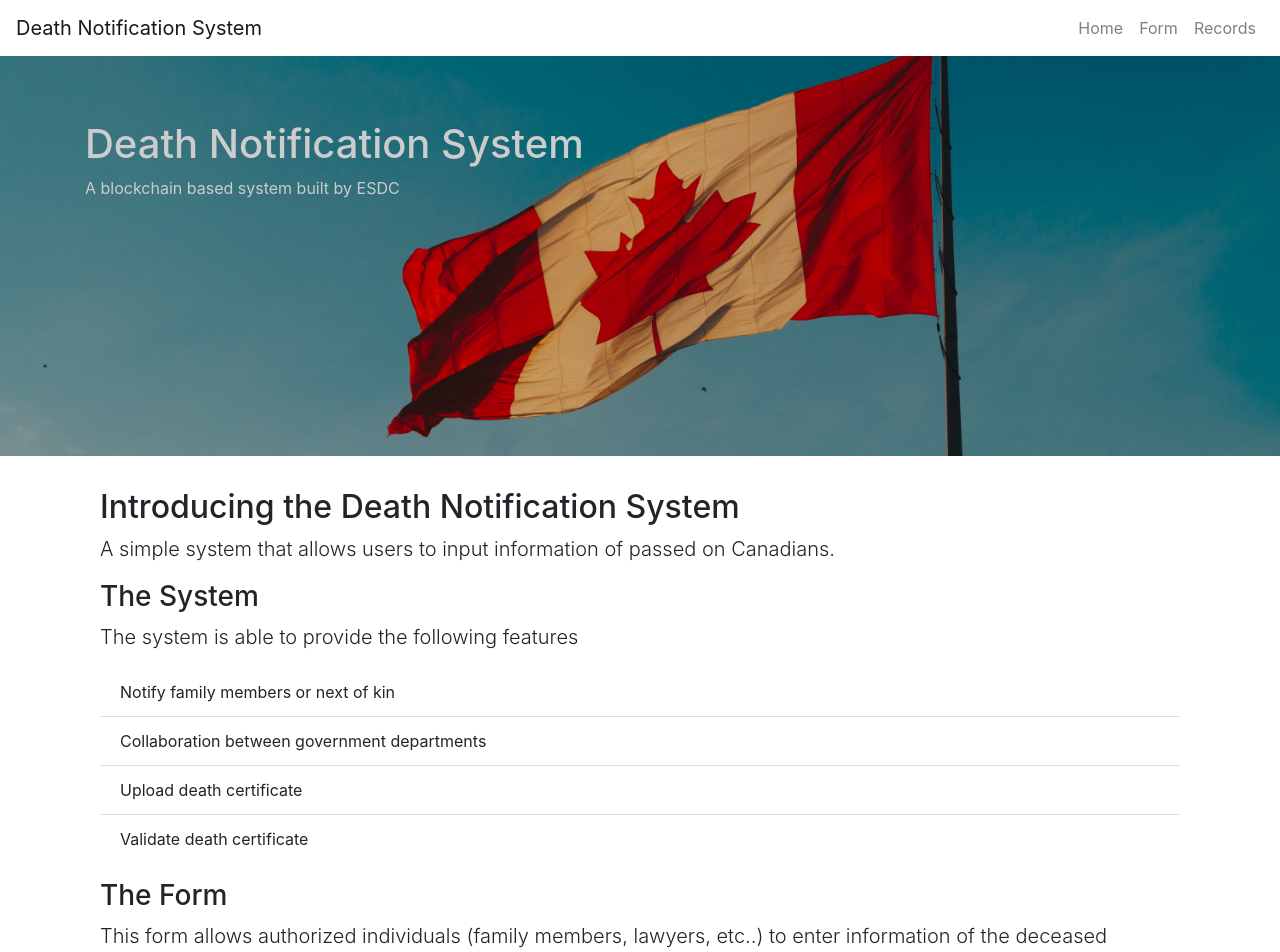
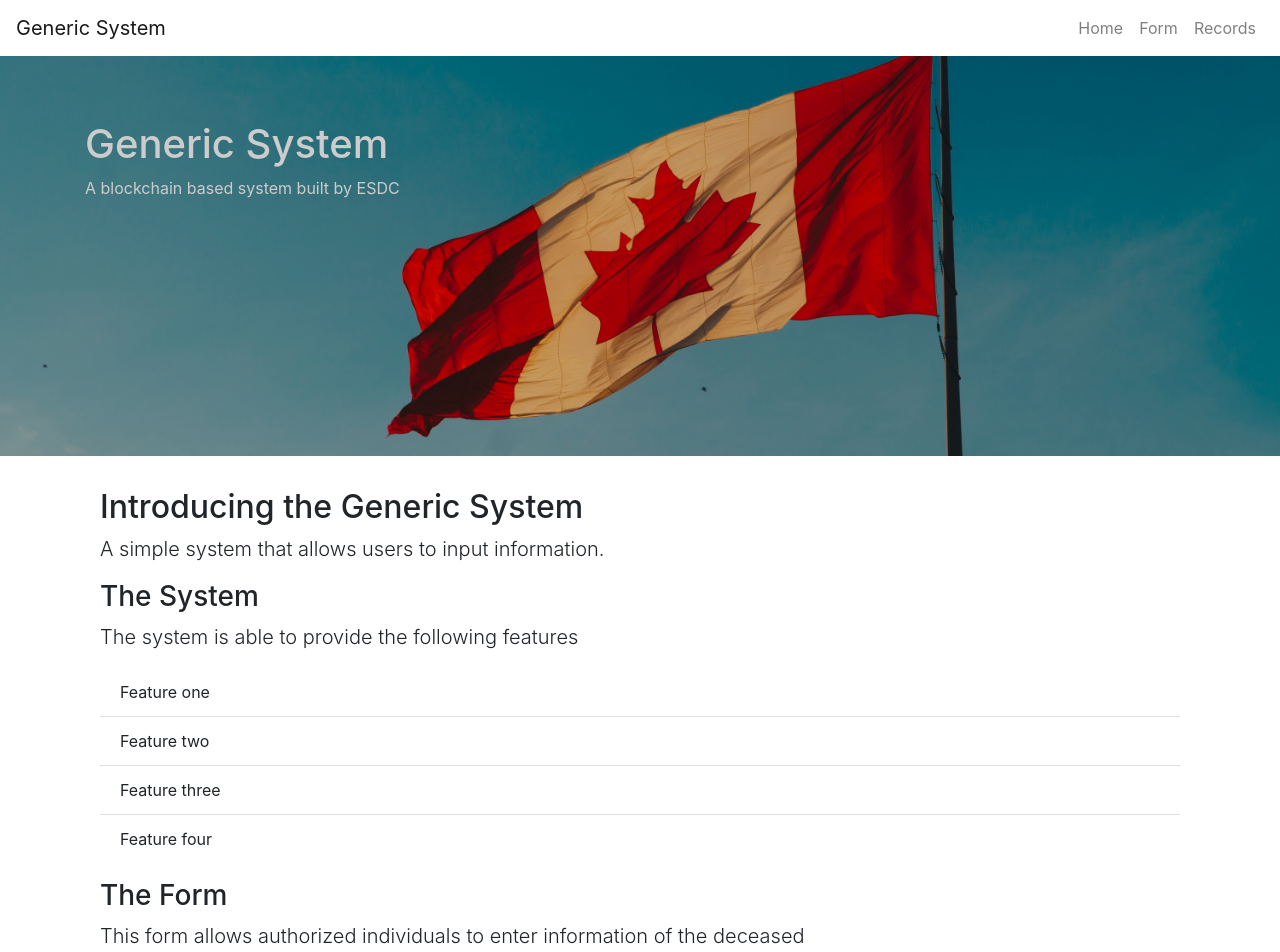
Before and after one commit to sara-sabr/poc-blockchain-example-client, a React (Create React App) app: page / in a window 1280 px wide. Shown: the top 952 px of the page. Built offline with nearby package versions, Linux system fonts and the light colour scheme.

Commit message:
Change title

```diff
--- a/src/Form.js
+++ b/src/Form.js
@@ -12,7 +12,7 @@ const Styles = styled.div`
 export const Form = () => (
         <Styles>
         <Container className="formBody" fluid>
-        <h2 className="text-center">Death Notification Form</h2>
+        <h2 className="text-center">Generic Form</h2>
         <p className="lead text-center"> Please enter the information accurately</p>
             <Row>
             <Col md={{ span: 6, offset: 3 }}><Input/></Col>
--- a/src/Home.js
+++ b/src/Home.js
@@ -11,19 +11,19 @@ const Styles = styled.div`
 export const Home = () => (
     <Styles>
     <Container>
-        <h2>Introducing the Death Notification System</h2>
-        <p class="lead font-weight-light">A simple system that allows users to input information of passed on Canadians.</p>
+        <h2>Introducing the Generic System</h2>
+        <p class="lead font-weight-light">A simple system that allows users to input information.</p>
         <h3>The System</h3>
         <p class="lead font-weight-light">The system is able to provide the following features</p>
         <ul class="features list-group list-group-flush">
-            <li class="list-group-item">Notify family members or next of kin</li>
-            <li class="list-group-item">Collaboration between government departments</li>
-            <li class="list-group-item">Upload death certificate</li>
-            <li class="list-group-item">Validate death certificate</li>
+            <li class="list-group-item">Feature one</li>
+            <li class="list-group-item">Feature two</li>
+            <li class="list-group-item">Feature three</li>
+            <li class="list-group-item">Feature four</li>
         </ul>
 
         <h3>The Form</h3>
-        <p class="lead font-weight-light">This form allows authorized individuals (family members, lawyers, etc..) to enter information of the deceased</p>
+        <p class="lead font-weight-light">This form allows authorized individuals to enter information of the deceased</p>
         <p>If you are an <span class="font-weight-bold">authorize user</span> and have all the <span class="font-weight-bold">required documents</span> to submit the information; please <a href="/form" class="text-decoration-none">input the information inside</a> the form</p>
 
         </Container>
--- a/src/components/Jumbotron.js
+++ b/src/components/Jumbotron.js
@@ -30,7 +30,7 @@ export const Jumbotron = () => (
         <Jumbo fluid className="jumbo">
             <div className="overlay"></div>
             <Container>
-                <h1>Death Notification System</h1>
+                <h1>Generic System</h1>
                 <p>A blockchain based system built by ESDC</p>
             </Container>
         </Jumbo>
--- a/src/components/NavigationBar.js
+++ b/src/components/NavigationBar.js
@@ -19,7 +19,7 @@ const Styles = styled.div`
 export const NavigationBar = () => (
     <Styles>
         <Navbar expand="lg">
-            <Navbar.Brand href="/">Death Notification System</Navbar.Brand>
+            <Navbar.Brand href="/">Generic System</Navbar.Brand>
             <Navbar.Toggle aria-controls="basic-Navbar-nav" />
             <Navbar.Collapse id="basic-Navbar-nav">
                 <Nav className="ml-auto">
```
